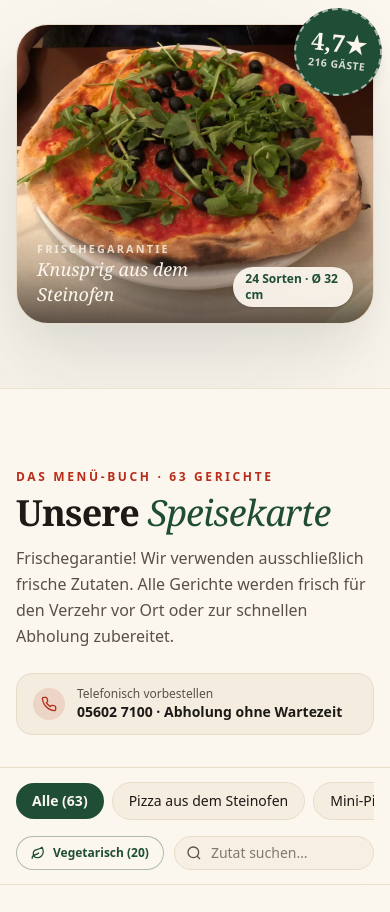
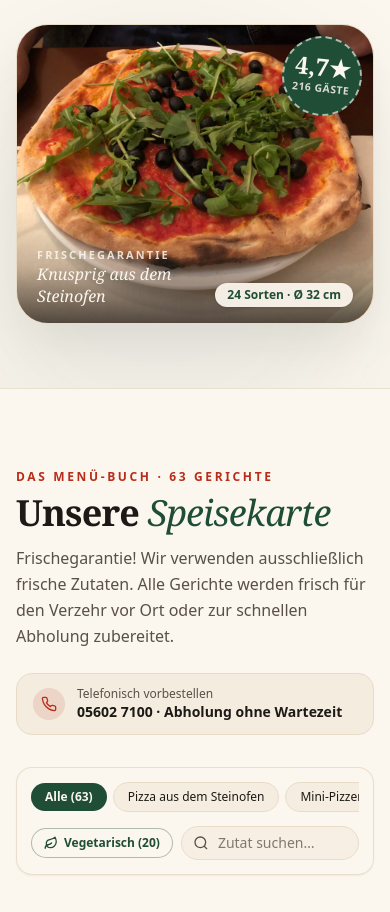
Before and after one commit to nasenloch63/verdi, an Astro site: page / in a window 390 px wide. Shown: the part 908-1820 px from the top of the page. Built offline with nearby package versions, Linux system fonts and the light colour scheme; Astro itself is replaced by a stand-in of ours.

Commit message:
Polish desktop hero, menu filter bar, collage framing, and mobile overflow

```diff
--- a/src/components/AboutSection.astro
+++ b/src/components/AboutSection.astro
@@ -22,24 +22,24 @@ import { RESTAURANT } from '../data/restaurant';
               class="aspect-[16/10] w-full object-cover object-[50%_75%]"
             />
           </div>
-          <div class="col-span-7 overflow-hidden rounded-3xl border border-sand bg-cream shadow-sm">
+          <div class="col-span-7 h-44 overflow-hidden rounded-3xl border border-sand bg-cream shadow-sm sm:h-56">
             <Picture
               src={tablePhoto}
               formats={['avif', 'webp']}
               widths={[400, 720]}
               sizes="(max-width: 1024px) 60vw, 28vw"
               alt="Gäste genießen frisch gebackene Pizzen bei Kerzenschein im Ristorante Verdi"
-              class="aspect-[4/3] w-full object-cover"
+              class="h-full w-full object-cover"
             />
           </div>
-          <div class="col-span-5 overflow-hidden rounded-3xl border border-sand bg-cream shadow-sm">
+          <div class="col-span-5 h-44 overflow-hidden rounded-3xl border border-sand bg-cream shadow-sm sm:h-56">
             <Picture
               src={melanzanePhoto}
               formats={['avif', 'webp']}
               widths={[320, 560]}
               sizes="(max-width: 1024px) 40vw, 20vw"
               alt="Melanzane alla Parmiggiana – überbackene Auberginen in Tomatensauce mit Mozzarella"
-              class="aspect-[4/3] w-full object-cover"
+              class="h-full w-full object-cover"
             />
           </div>
         </div>
--- a/src/components/Hero.astro
+++ b/src/components/Hero.astro
@@ -135,24 +135,24 @@ import { RESTAURANT } from '../data/restaurant';
               class="aspect-[4/3.35] w-full object-cover object-[50%_72%] transition-transform duration-700 hover:scale-[1.03]"
             />
             <!-- Warm bottom vignette for caption legibility -->
-            <div class="pointer-events-none absolute inset-x-0 bottom-0 h-28 bg-gradient-to-t from-ink/70 via-ink/25 to-transparent"></div>
-            <div class="absolute bottom-4 left-5 right-5 flex items-end justify-between text-cream">
+            <div class="pointer-events-none absolute inset-x-0 bottom-0 h-28 bg-gradient-to-t from-ink/75 via-ink/25 to-transparent"></div>
+            <div class="absolute bottom-4 left-5 right-5 flex items-end justify-between gap-3 text-cream sm:pl-44 lg:pl-48">
               <div>
-                <p class="text-[0.68rem] font-semibold uppercase tracking-[0.2em] text-cream/80">
+                <p class="text-[0.68rem] font-semibold uppercase tracking-[0.2em] text-cream/85">
                   Frischegarantie
                 </p>
-                <p class="font-display text-lg italic leading-snug">
+                <p class="font-display text-base italic leading-snug sm:text-lg">
                   Knusprig aus dem Steinofen
                 </p>
               </div>
-              <span class="rounded-full bg-cream/95 px-3 py-1 text-xs font-bold text-verdi shadow-sm">
+              <span class="shrink-0 rounded-full bg-cream/95 px-3 py-1 text-xs font-bold text-verdi shadow-sm">
                 24 Sorten · Ø 32 cm
               </span>
             </div>
           </div>
 
           <!-- Floating Secondary Stone-Oven Detail Card (Desktop / Tablet) -->
-          <div class="absolute -bottom-7 -left-5 hidden w-44 overflow-hidden rounded-2xl border-4 border-cream bg-parchment shadow-xl sm:block lg:-left-8 lg:w-52">
+          <div class="absolute -bottom-7 left-2 hidden w-40 overflow-hidden rounded-2xl border-4 border-cream bg-parchment shadow-xl sm:block lg:-left-6 lg:w-48">
             <Picture
               src={crustDetail}
               formats={['avif', 'webp']}
@@ -169,7 +169,7 @@ import { RESTAURANT } from '../data/restaurant';
 
           <!-- Floating Stamp Badge -->
           <div
-            class="absolute -right-2 -top-4 flex h-22 w-22 rotate-6 flex-col items-center justify-center rounded-full border-2 border-dashed border-cream/60 bg-verdi text-center text-cream shadow-lg sm:-right-4 sm:-top-5 sm:h-24 sm:w-24"
+            class="absolute right-3 top-3 flex h-20 w-20 rotate-6 flex-col items-center justify-center rounded-full border-2 border-dashed border-cream/65 bg-verdi text-center text-cream shadow-lg sm:-right-4 sm:-top-5 sm:h-24 sm:w-24"
           >
             <span class="font-display text-2xl font-bold leading-none">{RESTAURANT.rating.scoreDisplay}★</span>
             <span class="mt-0.5 text-[0.65rem] font-semibold uppercase tracking-wider text-cream/85">
--- a/src/components/MenuSection.astro
+++ b/src/components/MenuSection.astro
@@ -43,20 +43,20 @@ const vegetarianCount = menuData.categories.reduce(
     </div>
 
     <!-- Sticky Filter & Category Bar -->
-    <div class="sticky top-[62px] z-30 -mx-4 mt-8 border-y border-sand/90 bg-cream/95 px-4 py-3.5 backdrop-blur-md sm:-mx-6 sm:px-6 lg:mx-0 lg:rounded-2xl lg:border lg:px-4">
-      <div class="flex flex-col gap-3 lg:flex-row lg:items-center lg:justify-between">
+    <div class="sticky top-[62px] z-30 mt-8 rounded-2xl border border-sand/90 bg-cream/95 px-3.5 py-3.5 shadow-xs backdrop-blur-md sm:px-4">
+      <div class="flex flex-col gap-3 xl:flex-row xl:items-center xl:justify-between">
         <!-- Category Pills -->
         <div
           role="tablist"
           aria-label="Speisekarten-Kategorien"
-          class="no-scrollbar flex items-center gap-2 overflow-x-auto pb-1 lg:pb-0"
+          class="no-scrollbar flex items-center gap-1.5 overflow-x-auto pb-0.5 lg:flex-wrap lg:overflow-visible lg:pb-0"
         >
           <button
             type="button"
             role="tab"
             aria-selected="true"
             data-cat-btn="all"
-            class="cat-pill shrink-0 rounded-full bg-verdi px-4 py-2 text-sm font-semibold text-cream transition-all"
+            class="cat-pill shrink-0 rounded-full bg-verdi px-3.5 py-1.5 text-xs font-semibold text-cream transition-all sm:text-[13px]"
           >
             Alle ({totalItems})
           </button>
@@ -66,7 +66,7 @@ const vegetarianCount = menuData.categories.reduce(
               role="tab"
               aria-selected="false"
               data-cat-btn={cat.id}
-              class="cat-pill shrink-0 rounded-full border border-sand bg-parchment/70 px-4 py-2 text-sm font-medium text-ink transition-all hover:border-verdi/50 hover:text-verdi"
+              class="cat-pill shrink-0 rounded-full border border-sand bg-parchment/70 px-3.5 py-1.5 text-xs font-medium text-ink transition-all hover:border-verdi/50 hover:text-verdi sm:text-[13px]"
             >
               {cat.title}
             </button>
@@ -76,19 +76,19 @@ const vegetarianCount = menuData.categories.reduce(
             role="tab"
             aria-selected="false"
             data-cat-btn="extras"
-            class="cat-pill shrink-0 rounded-full border border-sand bg-parchment/70 px-4 py-2 text-sm font-medium text-ink transition-all hover:border-verdi/50 hover:text-verdi"
+            class="cat-pill shrink-0 rounded-full border border-sand bg-parchment/70 px-3.5 py-1.5 text-xs font-medium text-ink transition-all hover:border-verdi/50 hover:text-verdi sm:text-[13px]"
           >
             Extras
           </button>
         </div>
 
         <!-- Veggie Toggle + Search -->
-        <div class="flex items-center gap-2.5">
+        <div class="flex shrink-0 items-center gap-2">
           <button
             type="button"
             id="veggie-toggle"
             aria-pressed="false"
-            class="inline-flex shrink-0 items-center gap-2 rounded-full border border-verdi/35 bg-cream px-3.5 py-2 text-xs font-semibold text-verdi transition-all hover:bg-verdi-soft"
+            class="inline-flex shrink-0 items-center gap-1.5 rounded-full border border-verdi/35 bg-cream px-3 py-1.5 text-xs font-semibold text-verdi transition-all hover:bg-verdi-soft"
           >
             <svg class="h-3.5 w-3.5" viewBox="0 0 24 24" fill="none" stroke="currentColor" stroke-width="2.2" stroke-linecap="round" stroke-linejoin="round" aria-hidden="true">
               <path d="M11 20A7 7 0 0 1 9.8 6.1C15.5 5 17 4.48 19 2c1 2 2 4.18 2 8 0 5.5-4.78 10-10 10Z" />
@@ -97,7 +97,7 @@ const vegetarianCount = menuData.categories.reduce(
             <span>Vegetarisch ({vegetarianCount})</span>
           </button>
 
-          <div class="relative flex-1 sm:w-52 lg:w-48">
+          <div class="relative flex-1 sm:w-48 xl:w-44">
             <label for="menu-search" class="sr-only">Gericht oder Zutat suchen</label>
             <svg
               class="pointer-events-none absolute left-3 top-1/2 h-4 w-4 -translate-y-1/2 text-muted"
--- a/src/styles/global.css
+++ b/src/styles/global.css
@@ -28,6 +28,7 @@
     font-family: var(--font-sans);
     -webkit-font-smoothing: antialiased;
     text-rendering: optimizeLegibility;
+    overflow-x: clip;
   }
 
   body {
```
